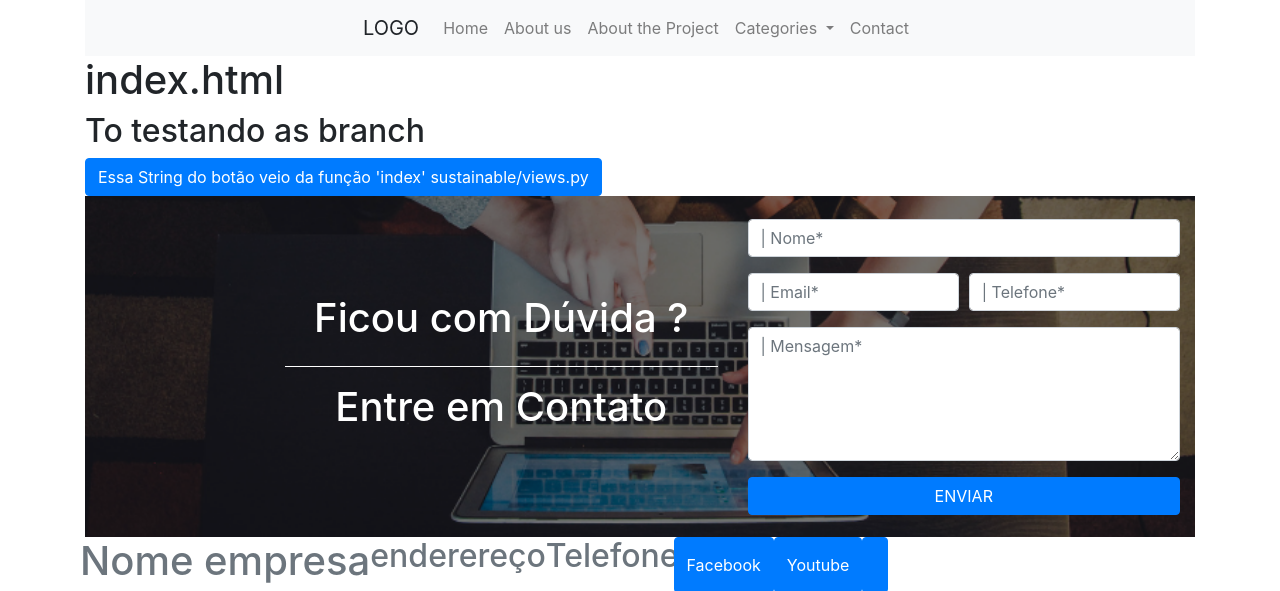
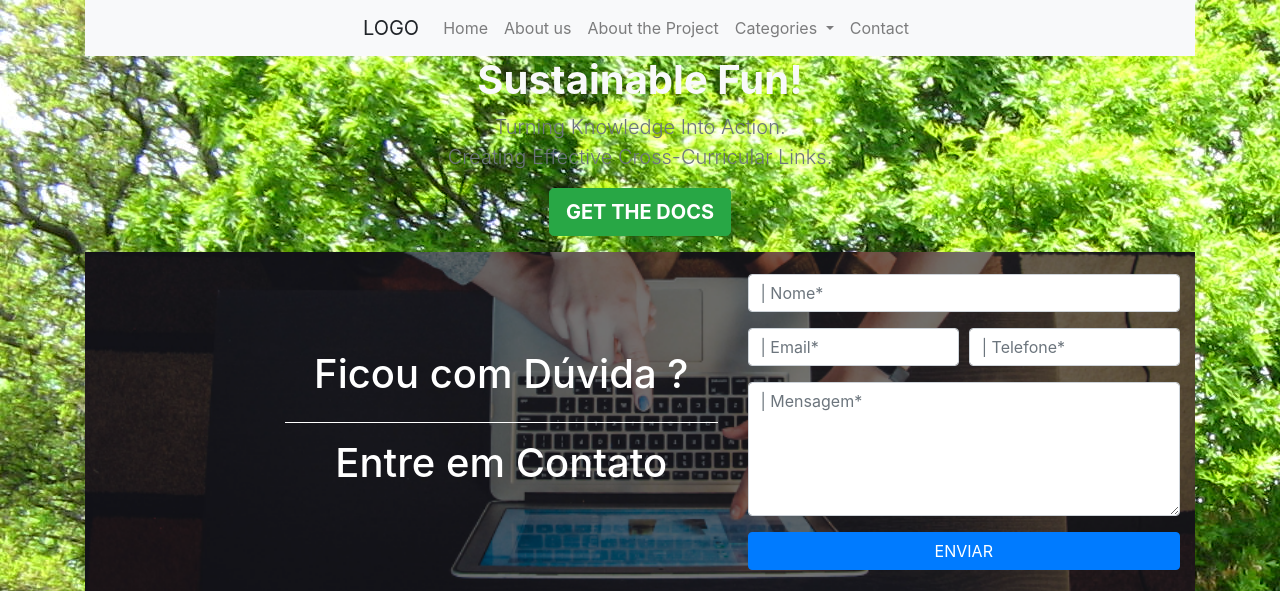
Before and after one commit to gballoni/Big-Buzz, a Django app: page / in a window 1280 px wide. Shown: the top 591 px of the page. Run offline with Django 3.2, Linux system fonts and the light colour scheme; some libraries are stand-ins or nearby versions.

Commit message:
inicio do desenvolvimento da home (index.html) com lead texts e lead button

```diff
--- a/sustainablefun/templates/base.html
+++ b/sustainablefun/templates/base.html
@@ -24,7 +24,7 @@
   </head>
 
   {# Parte Visível do HTML #}
-  <body class="container">
+  <body class="container" background="{% static 'images/trees-bg.jpeg' %}">
 
     <section id="above">
       {% block above %}
--- a/sustainablefun/templates/conteudo/index.html
+++ b/sustainablefun/templates/conteudo/index.html
@@ -4,13 +4,10 @@
 
 {% block content %}
 
-  <h1>index.html</h1>
-  <h2>To testando as branch</h2>
-  {# Demonstração de Condicional e de variaveis de contexto dentro do template #}
-  {% if texto_qualquer %}
-    <a class="btn btn-primary" href="{% url 'base:pagina' %}">{{ texto_qualquer }}</a>
-  {% else %}
-    <button class="btn btn-primary">Variável "texto_qualquer" não foi passada.</button>
-  {% endif %}
+    <h1 class="text-center text-light text-height-bold"><strong>Sustainable Fun!</strong></h1>
+    <p class="lead text-center text-muted">Turning Knowledge Into Action.<br>Creating Effective Cross-Curricular Links.</p>
+    <p class="lead row justify-content-center align-items-center">
+        <a href="#" class="btn btn-lg btn-success"><strong>GET THE DOCS</strong></a>
+    </p>
 
 {% endblock content %}
```
Also changed, not shown: sustainablefun/base/static/images/trees-bg.jpeg (added), 1 other file.
